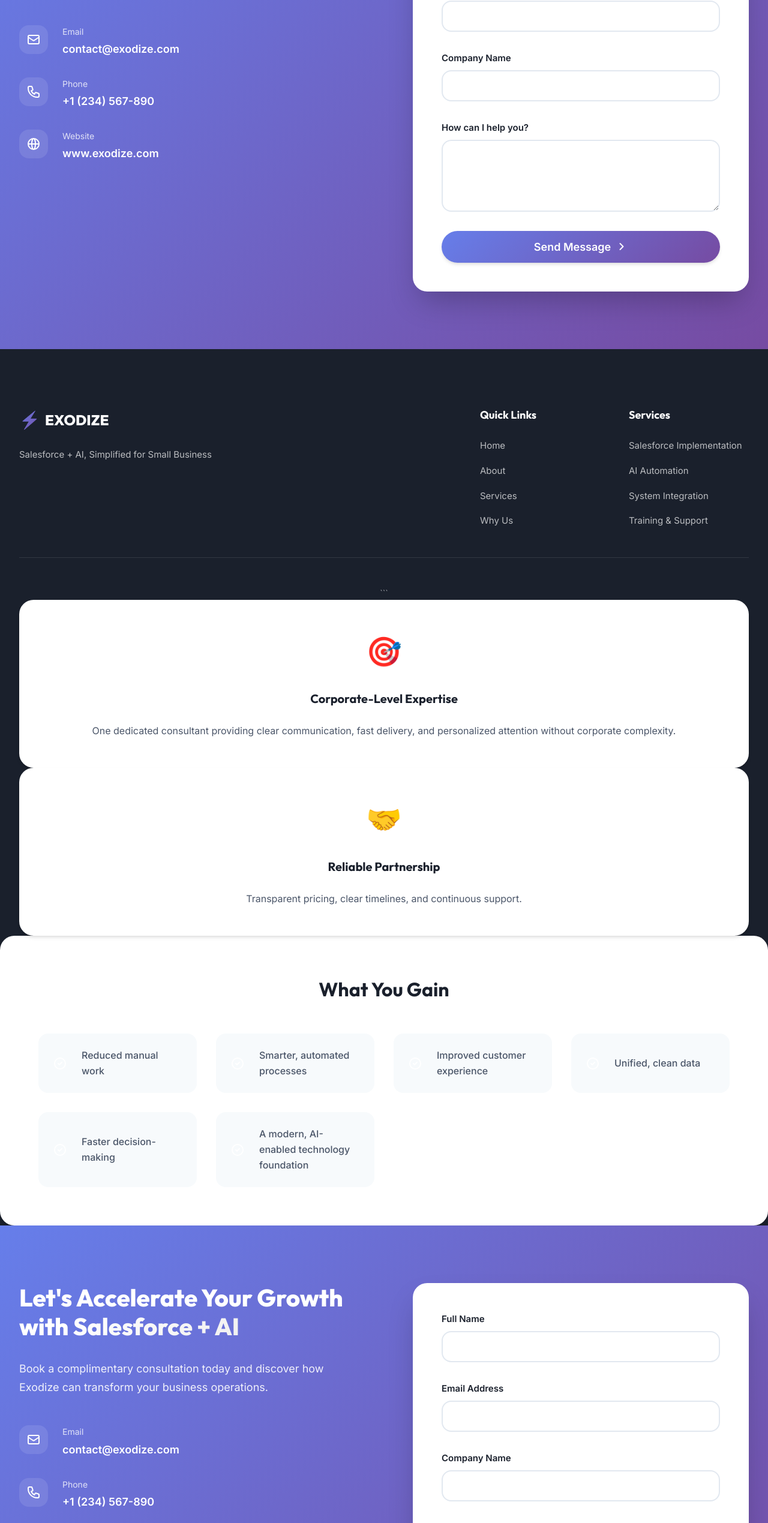
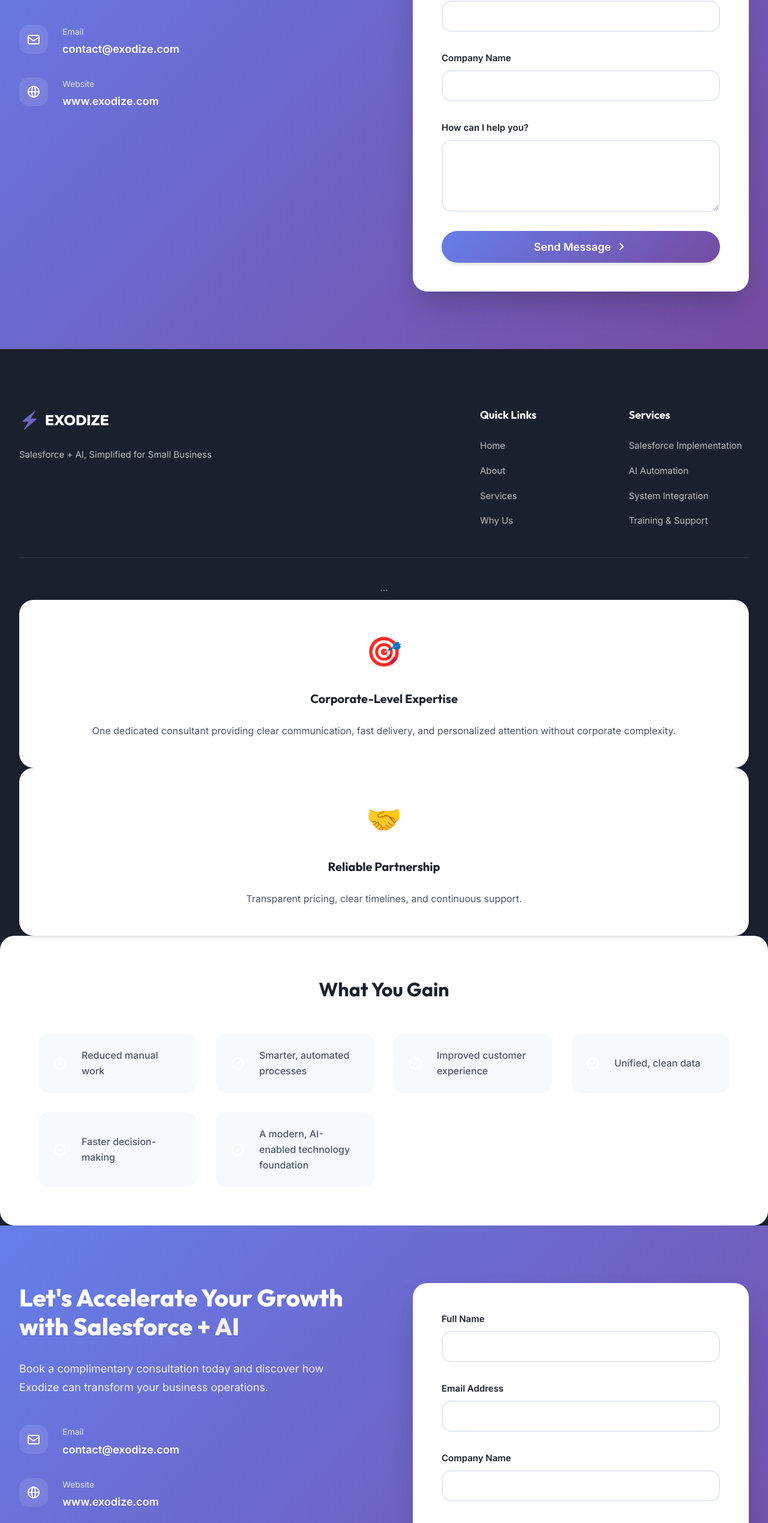
Before and after one commit to abeymat/Exodize, a plain HTML site: page index.html in a window 1280 px wide. Shown: the part 6116-8655 px from the top of the page at 60% size. Drawn offline with nearby package versions, Linux system fonts and the light colour scheme.

Commit message:
Remove phone number from contact page and add email configuration guide

```diff
--- a/index.html
+++ b/index.html
@@ -533,20 +533,7 @@
                                 <a href="mailto:contact@exodize.com" class="contact-link">contact@exodize.com</a>
                             </div>
                         </div>
-                        <div class="contact-item">
-                            <div class="contact-icon">
-                                <svg width="24" height="24" viewBox="0 0 24 24" fill="none">
-                                    <path
-                                        d="M3 5C3 3.89543 3.89543 3 5 3H8.27924C8.70967 3 9.09181 3.27543 9.22792 3.68377L10.7257 8.17721C10.8831 8.64932 10.6694 9.16531 10.2243 9.38787L7.96701 10.5165C9.06925 12.9612 11.0388 14.9308 13.4835 16.033L14.6121 13.7757C14.8347 13.3306 15.3507 13.1169 15.8228 13.2743L20.3162 14.7721C20.7246 14.9082 21 15.2903 21 15.7208V19C21 20.1046 20.1046 21 19 21H18C9.71573 21 3 14.2843 3 6V5Z"
-                                        stroke="currentColor" stroke-width="2" stroke-linecap="round"
-                                        stroke-linejoin="round" />
-                                </svg>
-                            </div>
-                            <div>
-                                <div class="contact-label">Phone</div>
-                                <a href="tel:+1234567890" class="contact-link">+1 (234) 567-890</a>
-                            </div>
-                        </div>
+
                         <div class="contact-item">
                             <div class="contact-icon">
                                 <svg width="24" height="24" viewBox="0 0 24 24" fill="none">
@@ -729,20 +716,7 @@
                                     <a href="mailto:contact@exodize.com" class="contact-link">contact@exodize.com</a>
                                 </div>
                             </div>
-                            <div class="contact-item">
-                                <div class="contact-icon">
-                                    <svg width="24" height="24" viewBox="0 0 24 24" fill="none">
-                                        <path
-                                            d="M3 5C3 3.89543 3.89543 3 5 3H8.27924C8.70967 3 9.09181 3.27543 9.22792 3.68377L10.7257 8.17721C10.8831 8.64932 10.6694 9.16531 10.2243 9.38787L7.96701 10.5165C9.06925 12.9612 11.0388 14.9308 13.4835 16.033L14.6121 13.7757C14.8347 13.3306 15.3507 13.1169 15.8228 13.2743L20.3162 14.7721C20.7246 14.9082 21 15.2903 21 15.7208V19C21 20.1046 20.1046 21 19 21H18C9.71573 21 3 14.2843 3 6V5Z"
-                                            stroke="currentColor" stroke-width="2" stroke-linecap="round"
-                                            stroke-linejoin="round" />
-                                    </svg>
-                                </div>
-                                <div>
-                                    <div class="contact-label">Phone</div>
-                                    <a href="tel:+1234567890" class="contact-link">+1 (234) 567-890</a>
-                                </div>
-                            </div>
+
                             <div class="contact-item">
                                 <div class="contact-icon">
                                     <svg width="24" height="24" viewBox="0 0 24 24" fill="none">
```
Also changed, not shown: 1 other file.
